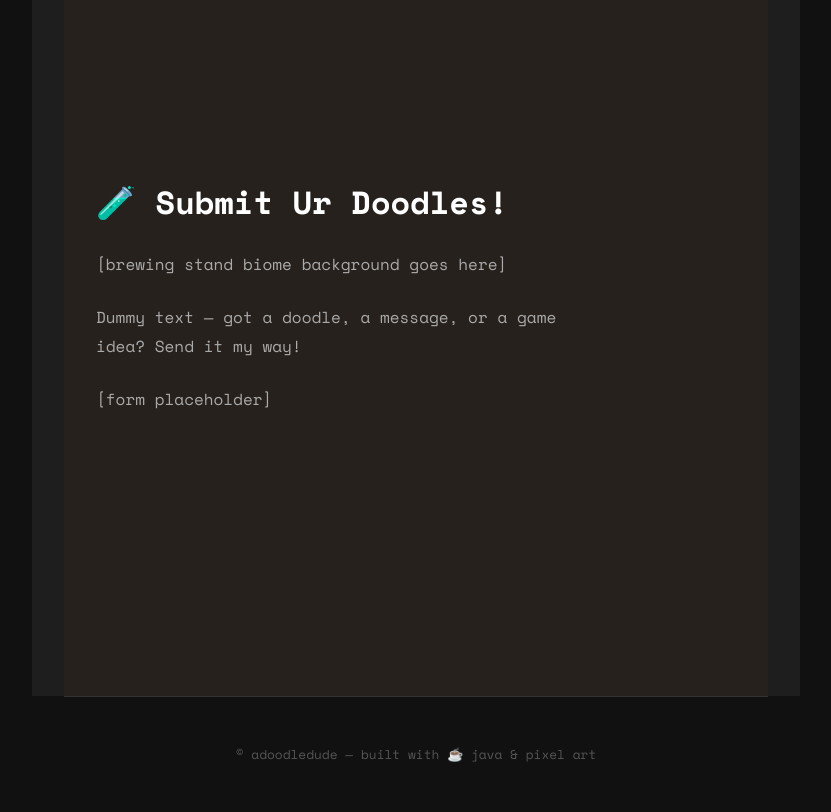
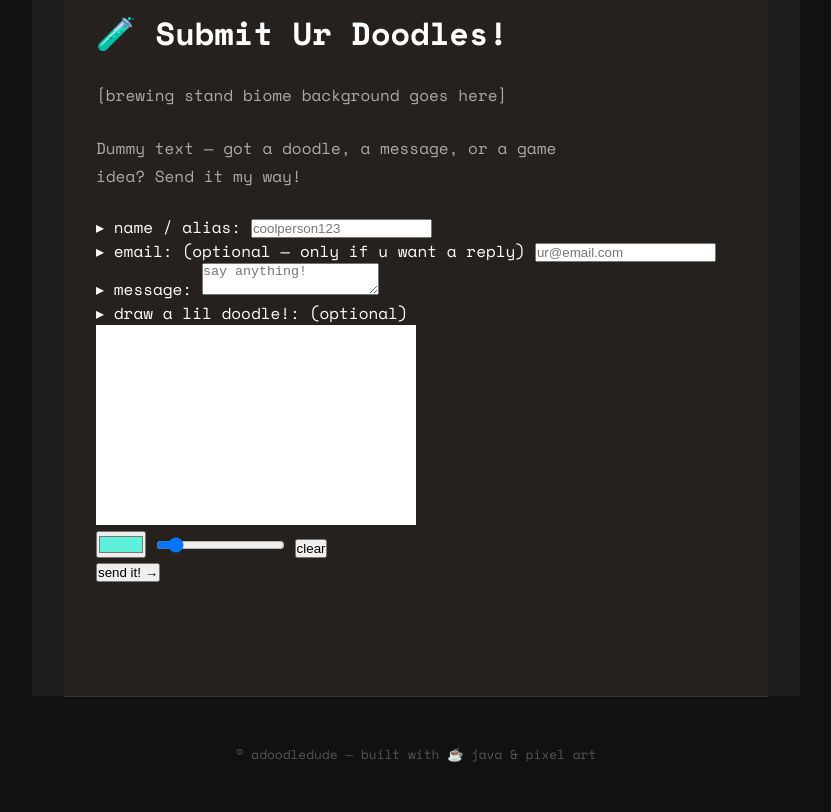
Before and after one commit to aDoodleDude/adoodledude.github.com, a plain HTML site: page index.html in a window 1280 px wide. Shown: the part 3544-4356 px from the top of the page, without its empty margins (224-1055 px from the left). Drawn offline with nearby package versions, Linux system fonts and the light colour scheme.

Commit message:
Implement doodle form and drawing functionality
Added a doodle submission form with a canvas for drawing.

```diff
--- a/index.html
+++ b/index.html
@@ -99,8 +99,42 @@
       <p>[brewing stand biome background goes here]</p>
       <p>Dummy text — got a doodle, a message, or a game idea? Send it my way!</p>
       <!-- form will go here -->
-      <form action="#" method="POST">
-        <p>[form placeholder]</p>
+      <form id="doodle-form" action="https://formspree.io/f/xnjbopqr" method="POST">
+        <!-- NAME -->
+        <div class="form-group">
+          <label for="f-name">▸ name / alias: </label>
+          <input type="text" id="f-name" name="name" placeholder="coolperson123" autocomplete="off">
+        </div>
+
+        <!-- EMAIL -->
+        <div class="form-group">
+          <label for="f-email">▸ email: <span class="optional">(optional — only if u want a reply)</span></label>
+          <input type="email" id="f-email" name="email" placeholder="ur@email.com" autocomplete="off">
+        </div>
+
+        <!-- MESSAGE -->
+        <div class="form-group">
+          <label for="f-msg">▸ message: </label>
+          <textarea id="f-msg" name="message" placeholder="say anything!"></textarea>
+        </div>
+
+        <!-- DOODLE CANVAS -->
+        <div class="form-group">
+          <label>▸ draw a lil doodle!: <span class="optional">(optional)</span></label>
+          <div id="canvas-wrap">
+            <canvas id="doodle-canvas" width="320" height="200"></canvas>
+            <div id="canvas-tools">
+              <input type="color" id="brush-color" value="#5ef0d8" title="brush color">
+              <input type="range" id="brush-size" min="2" max="20" value="4" title="brush size">
+              <button type="button" id="clear-canvas">clear</button>
+            </div>
+          </div>
+          <!-- hidden field stores the drawing as base64 -->
+          <input type="hidden" id="doodle-data" name="doodle">
+        </div>
+
+        <button type="submit" class="submit-btn">send it! →</button>
+
       </form>
     </section>
 
@@ -116,6 +150,64 @@
     document.querySelector('.nav-toggle').addEventListener('click', () => {
       document.querySelector('.nav-links').classList.toggle('open');
     });
+
+    // =====================
+    // DOODLE CANVAS
+    // =====================
+    const canvas  = document.getElementById('doodle-canvas');
+    const ctx     = canvas.getContext('2d');
+    const colorPicker = document.getElementById('brush-color');
+    const sizePicker  = document.getElementById('brush-size');
+    let drawing = false;
+
+    // fill background so it doesn't send transparent
+    ctx.fillStyle = '#ffffff';
+    ctx.fillRect(0, 0, canvas.width, canvas.height);
+
+    function getPos(e) {
+      const rect = canvas.getBoundingClientRect();
+      const src  = e.touches ? e.touches[0] : e;
+      return { x: src.clientX - rect.left, y: src.clientY - rect.top };
+    }
+
+    function startDraw(e) {
+      drawing = true;
+      const pos = getPos(e);
+      ctx.beginPath();
+      ctx.moveTo(pos.x, pos.y);
+      e.preventDefault();
+    }
+
+    function draw(e) {
+      if (!drawing) return;
+      const pos = getPos(e);
+      ctx.lineWidth   = sizePicker.value;
+      ctx.lineCap     = 'round';
+      ctx.strokeStyle = colorPicker.value;
+      ctx.lineTo(pos.x, pos.y);
+      ctx.stroke();
+      e.preventDefault();
+    }
+
+    function stopDraw() { drawing = false; }
+
+    canvas.addEventListener('mousedown',  startDraw);
+    canvas.addEventListener('mousemove',  draw);
+    canvas.addEventListener('mouseup',    stopDraw);
+    canvas.addEventListener('mouseleave', stopDraw);
+    canvas.addEventListener('touchstart', startDraw, { passive: false });
+    canvas.addEventListener('touchmove',  draw,      { passive: false });
+    canvas.addEventListener('touchend',   stopDraw);
+
+    document.getElementById('clear-canvas').addEventListener('click', () => {
+      ctx.fillStyle = '#ffffff';
+      ctx.fillRect(0, 0, canvas.width, canvas.height);
+    });
+
+    // before submit — save canvas drawing into hidden field
+    document.getElementById('doodle-form').addEventListener('submit', () => {
+      document.getElementById('doodle-data').value = canvas.toDataURL();
+    });
   </script>
 
 </body>
```
